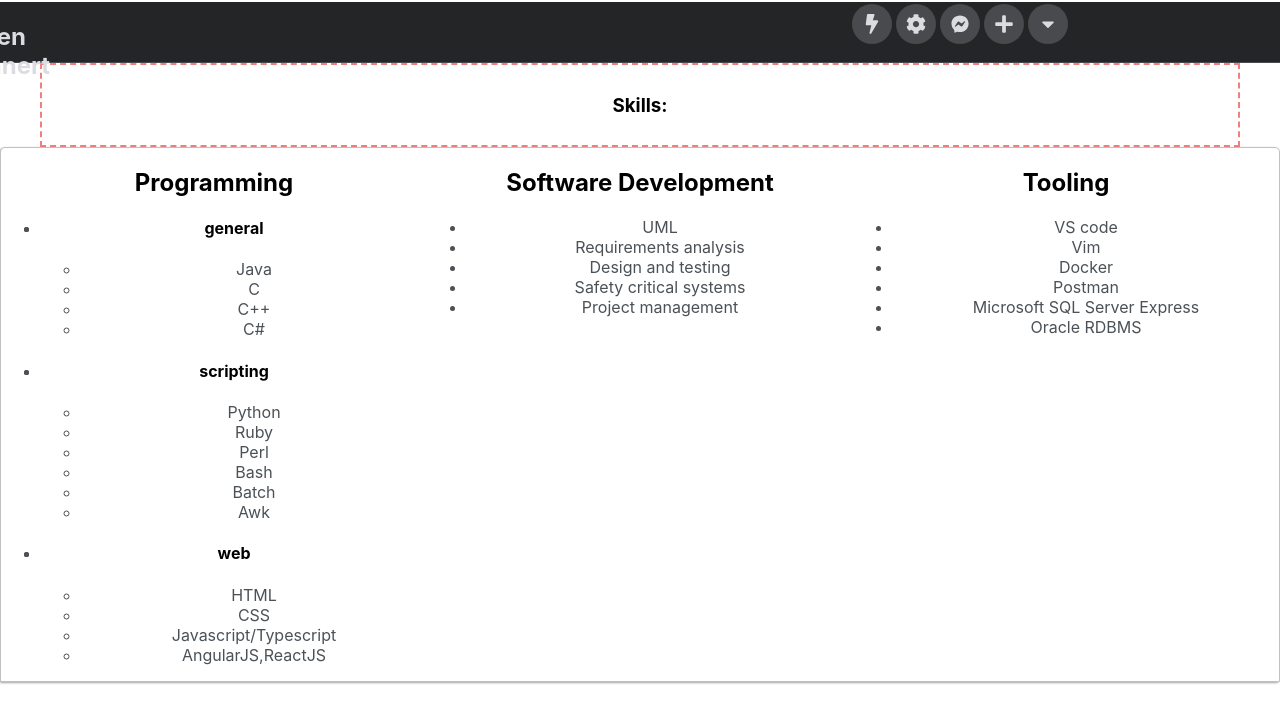
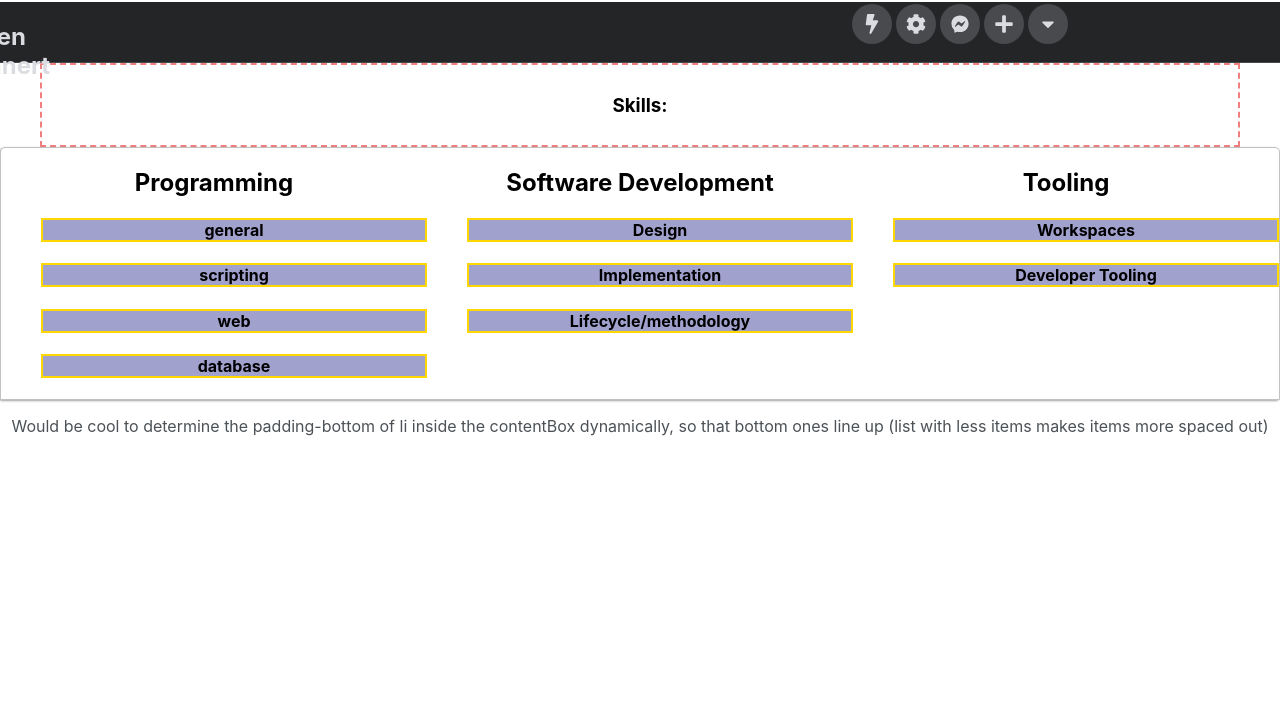
Before and after one commit to bps-github7/portfolio_landing, a React (Create React App) app: page /skills in a window 1280 px wide. Shown: the top 722 px of the page. Built offline with nearby package versions, Linux system fonts and the light colour scheme.

Commit message:
Added some minor css, added some detail to our json, made the site structure a little more unified by re using the 3 column grid on other sections, added minor details to contentBox- an idea on how to improve renderList method, which suffices for now but is not great.

```diff
--- a/src/About.jsx
+++ b/src/About.jsx
@@ -8,30 +8,23 @@ export default class About extends Component {
   render() {
     return (
       <div class="app-about">
-        <section className="s1">
-        <div className="main-container">
+   <section>
+          <div class="main-container">
             <div class="heading-wrapper">
               <h3>About:</h3>
             </div>
           </div>
 
-          <div className="intro-wrapper">
-            <div className="nav-wrapper">
-              Nav
-            </div>
-            <div className="left-column">
-              Interests
-            </div>
+          <div class="intro-wrapper">
+            <div class="left-column">Passions</div>
+            <div class="middle-column">Principles</div>
+            <div class="right-column">Goals</div>
 
-            <div className="middle-column">
-              Passions
-            </div>
-
-            <div className="right-column">
-              Hunters of the waffle
-            </div>
           </div>
         </section>
+
+
+
       </div>
       );
   }
--- a/src/ContentBox.jsx
+++ b/src/ContentBox.jsx
@@ -4,6 +4,10 @@ export default class ContentBox extends Component {
   constructor(props) {
     super(props);
     this.state = {  }
+  }
+
+  renderListBetter(objList) {
+    //for an improved version of below messy function
   }
 
   renderList(objList) {
@@ -26,11 +30,17 @@ export default class ContentBox extends Component {
 
     }
 
+/* you know it would be cooler + smarter to do this recursively:
+define a fn that takes a {title : string, content : string []}
+and renders it, then call it from within itself, if the item being looped over has
+objects as its items,
+ */
+
     if(complexObjects) {
       for (let subheading of complexObjects) {
         display.push(
           <li>
-            <h4>{subheading.title}</h4>
+            <h4 class="dd-trigger">{subheading.title}</h4>
             <ul>
               {subheading.content.map(item => <li>{item}</li>)}
             </ul>
@@ -46,8 +56,8 @@ export default class ContentBox extends Component {
   }
 
   render() {
-    const title = this.props.content.title;
-    const body = this.props.content.content;
+    const title = this.props.content.title?this.props.content.title: "title";
+    const body = this.props.content.content?this.props.content.content: "body";
 
     return (
       <div class={this.props.position}>
--- a/src/Skills.jsx
+++ b/src/Skills.jsx
@@ -38,7 +38,9 @@ export default class Skills extends Component {
           </div>
         </section>
 
-
+          <p>Would be cool to determine the padding-bottom of li inside the contentBox dynamically,
+            so that bottom ones line up (list with less items makes items more spaced out)
+          </p>
 
       </div>
       );
--- a/src/index.css
+++ b/src/index.css
@@ -43,6 +43,10 @@ html, body {
   -moz-osx-font-smoothing: grayscale;
 
 
+}
+
+ul {
+  list-style: none;
 }
 
 h1, h2, h3, h4, h5, h6, strong {
@@ -127,6 +131,23 @@ a {
 
 .intro-wrapper h3 {
   font-size: 200%;
+}
+
+/* only display subheadings when scrolled over */
+
+.dd-trigger {
+  background-color: rgb(161, 161, 206);
+  border: 2px solid gold;
+}
+
+.dd-trigger+ul {
+  display: none;
+}
+
+/* this */
+
+.dd-trigger:hover+ul  {
+  display: inline-block;
 }
 
 
--- a/src/portfolio.json
+++ b/src/portfolio.json
@@ -30,10 +30,20 @@
           "title" : "web",
           "content" :
           [
-            "HTML",
-            "CSS",
-            "Javascript/Typescript",
-            "AngularJS,ReactJS"
+            "HTML5 & CSS3",
+            "ECMAscript6 + Typescript",
+            "Frontend Frameworks: AngularJS,ReactJS",
+            "Backend technologies: PHP, Node",
+            "Backend-Fullstack frameworks: Rails, Django, Spring & .net",
+            "Backend as a service: Firebase, Azure, AWS"
+          ]
+        },
+        {
+          "title" : "database",
+          "content" :
+          [
+            "SQL",
+            "NoSQL"
           ]
         }
       ]
@@ -42,23 +52,64 @@
       "title" : "Software Development",
       "content" :
       [
-        "UML",
-        "Requirements analysis",
-        "Design and testing",
-        "Safety critical systems",
-        "Project management"
+
+        {
+          "title" : "Design",
+          "content" :
+          [
+            "Unified Modeling Language",
+            "Design patterns",
+            "Requirements Analysis",
+            "Safety Critical Systems Design"
+          ]
+        },
+        {
+          "title" : "Implementation",
+          "content" :
+          [
+            "Test Driven Development",
+            "Documentation",
+            "Type safety",
+            "Project Management"
+          ]
+        },
+        {
+          "title" : "Lifecycle/methodology",
+          "content" :
+          [
+            "Agile",
+            "Scrum",
+            "traditional (waterfall) Software Development Lifecycle"
+          ]
+        }
       ]
     },
     {
       "title" : "Tooling",
       "content" :
       [
-        "VS code",
-        "Vim",
-        "Docker",
-        "Postman",
-        "Microsoft SQL Server Express",
-        "Oracle RDBMS"
+        {
+          "title" : "Workspaces",
+          "content" :
+            [
+              "VsCode",
+              "Vim",
+              "Putty/SSh (Remote cmd line)",
+              "Eclipse",
+              "Thonny"
+            ]
+        },
+        {
+          "title" : "Developer Tooling",
+          "content" :
+          [
+            "Docker",
+            "Postman",
+            "Draw.io",
+            "Microsoft SQL Server Express",
+            "Oracle RDBMS"
+          ]
+        }
       ]
     }
 
```
